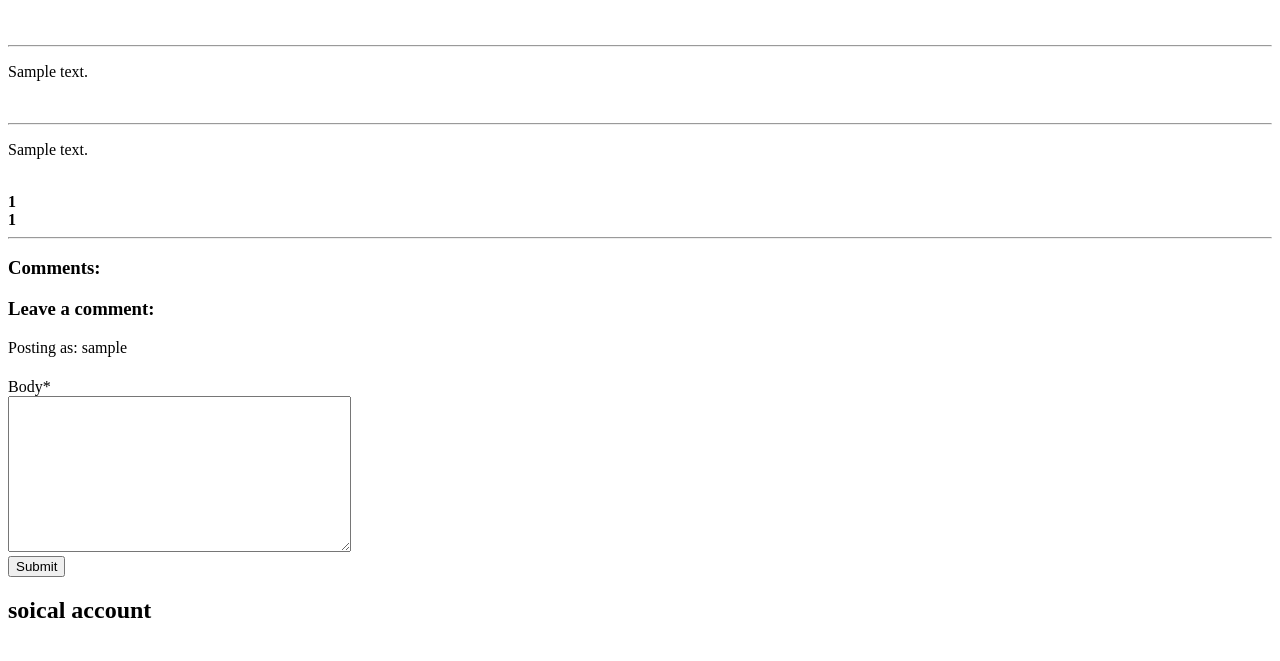
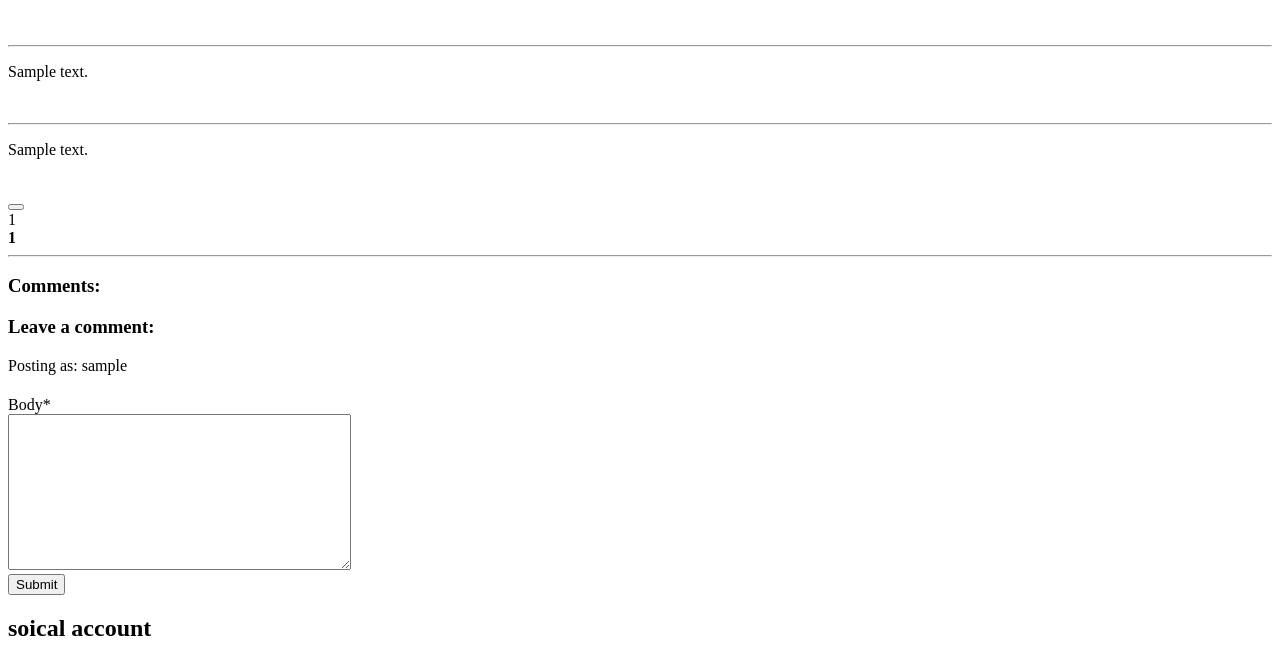
Before and after one commit to AsmaaAamir/CI_PP4_A-BAKES, a Django app: a page that uses templates/recipe.html in a window 1280 px wide. Shown: the part 182-843 px from the top of the page. Before the commit the page ends 800 px from the top, so only its background shows below. Run offline with Django 3.2, Linux system fonts and the light colour scheme; a user stored in the database is signed in; tables that the repository leaves empty hold one stand-in row (values such as "Sample post"); some libraries are stand-ins or nearby versions.

Commit message:
add code for liking the post

```diff
--- a/blog/urls.py
+++ b/blog/urls.py
@@ -6,6 +6,8 @@ urlpatterns = [
     path('', views.HomePage.as_view(), name='home'),
     path('blog', views.PostList.as_view(), name='blog'),
     path('<slug:slug>/', views.PostDetail.as_view(), name='recipe'),
+    path('like/<slug:slug>', views.PostLike.as_view(), name='postlike'),
+
     path('login', views.LoginPage.as_view(), name='login'),
     path('logout', views.LogoutPage.as_view(), name='logout'),
     path('signup', views.SignupPage.as_view(), name='signup'),
--- a/blog/views.py
+++ b/blog/views.py
@@ -1,5 +1,6 @@
-from django.shortcuts import render, get_object_or_404
+from django.shortcuts import render, get_object_or_404, reverse
 from django.views import generic, View
+from django.http import HttpResponseRedirect
 from .models import Post
 from .forms import CommentForm
 
@@ -72,6 +73,23 @@ class PostDetail(View):
         )
 
 
+class PostLike(View):
+
+    def post(self, request, slug):
+        post = get_object_or_404(Post, slug=slug)
+
+        if post.likes.filter(id=request.user.id).exists():
+            post.likes.remove(request.user)
+        else:
+            post.likes.add(request.user)
+        return HttpResponseRedirect(reverse('post_detail', args=[slug]))
+
+
+
+
+
+
+
 class LoginPage(generic.ListView):
     def get(self, request):
         return render(request, 'login.html')
--- a/templates/recipe.html
+++ b/templates/recipe.html
@@ -52,16 +52,35 @@
     <!-- Number of likes -->
     <div class="row">
         <div class="col-1">
-            <strong class="like-comment-icon"><i class="far fa heart"></i>
+            <strong>
+                {%  if user.is_authenticated %}
+                <form class="d-inline"  action="{% url 'post_like' post.slug %}" method="POST">
+                    {% csrf_token %}
+                    {% if liked %}
+                    <button type="submit" name="blogpost-id" value="{{ post.slug }}" class="like-btn">
+                        <i class="fas fa-heart"></i>
+                    </button>
+                    {% else %}
+                    <button type="submit" name="blogpost-id" value="{{ post.slug }}" class="like-btn">
+                        <i class="far fa-heart"></i>
+                    </button>
+                    {% endif %}
+                </form>
+                {%  else %}
+                <span class="like-comment-icon"><i class="far fa heart"></i>
+                {% endif %}
+
+            </strong>
+            <span class="like-comment-icon"><i class="far fa heart"></i>
             {{ post.number_of_likes }}
-            </strong>
+            </span>
         </div>
-     <!-- Number of likes -->
+     <!-- Number of comments -->
         <div class="col-1">
             {% with comments.count as total_comments %}
                 <strong class="like-comment-icon"><i class="far fa comments"></i>
                     {{ total_comments }}
-            </strong>
+                </strong>
             {% endwith %}
         </div>
     </div>
@@ -84,7 +103,7 @@
             {% endfor %}
         </div>
     </div>
-    <div class="col-md-4 card mb-4 mt-3">
+    <div class="col-md-4 card md-4 mt-3">
         <div class="card-body">
             {% if commented %}
             <div class="alert alert-success" role="alert">
```
